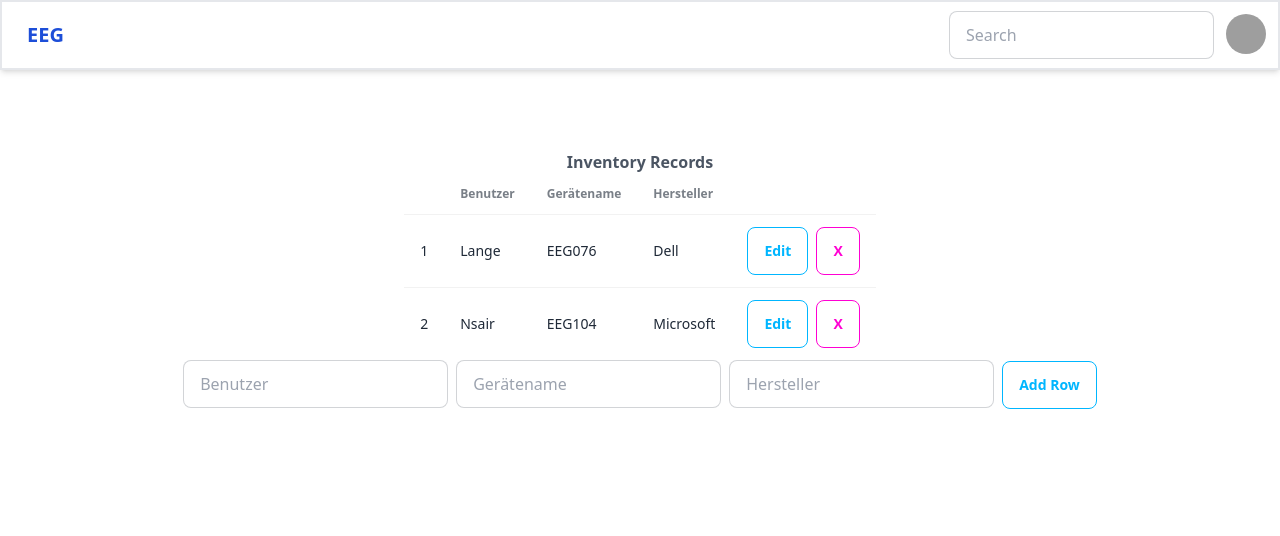
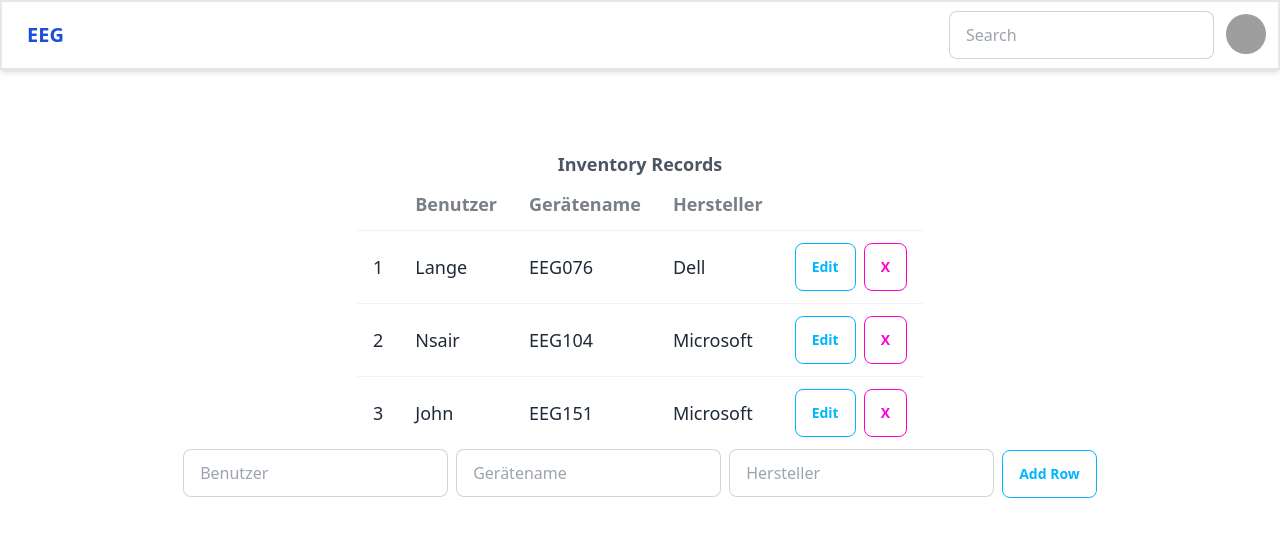
Before and after one commit to KrishnaA01/investerlist, a React (Vite) app: page / in a window 1280 px wide. Shown: the top 536 px of the page. Built offline with nearby package versions, Linux system fonts and the light colour scheme; grey boxes are pictures that could not be loaded.

Commit message:
before attempting context api

```diff
--- a/src/App.jsx
+++ b/src/App.jsx
@@ -8,6 +8,7 @@ function App() {
   const [data, setData] = useState([
     { id: 1, benutzer: "Lange", gerätename: "EEG076", hersteller: "Dell" },
     { id: 2, benutzer: "Nsair", gerätename: "EEG104", hersteller: "Microsoft" },
+    { id: 3, benutzer: "John", gerätename: "EEG151", hersteller: "Microsoft" },
   ]);
 
   const [editingRow, setEditingRow] = useState(null);
@@ -25,13 +26,13 @@ function App() {
   };
 
   //handles deleting
-
   const handleDeleteRow = (id) => {
     setData(data.filter((row) => row.id !== id));
   };
 
   const handleEditRow = (id) => {
     setEditingRow(id);
+    console.log("handledit=>", id);
   };
 
   //handles edited info
@@ -46,7 +47,7 @@ function App() {
     <>
       <Navbar />
       <div className="flex justify-center items-center flex-col mt-20">
-        <h4 className="font-bold text-gray-600">Inventory Records</h4>
+        <h4 className="font-bold text-gray-600 text-lg">Inventory Records</h4>
         <Table
           data={data}
           editingRow={editingRow}
--- a/src/components/Table.jsx
+++ b/src/components/Table.jsx
@@ -9,10 +9,10 @@ export default function Table({
 
   return (
     <div className="overflow-x-auto">
-      <table className="table">
+      <table className="table text-lg">
         {/* head */}
         <thead>
-          <tr>
+          <tr className="text-lg">
             <th></th>
             <th>Benutzer</th>
             <th>Gerätename</th>
```
